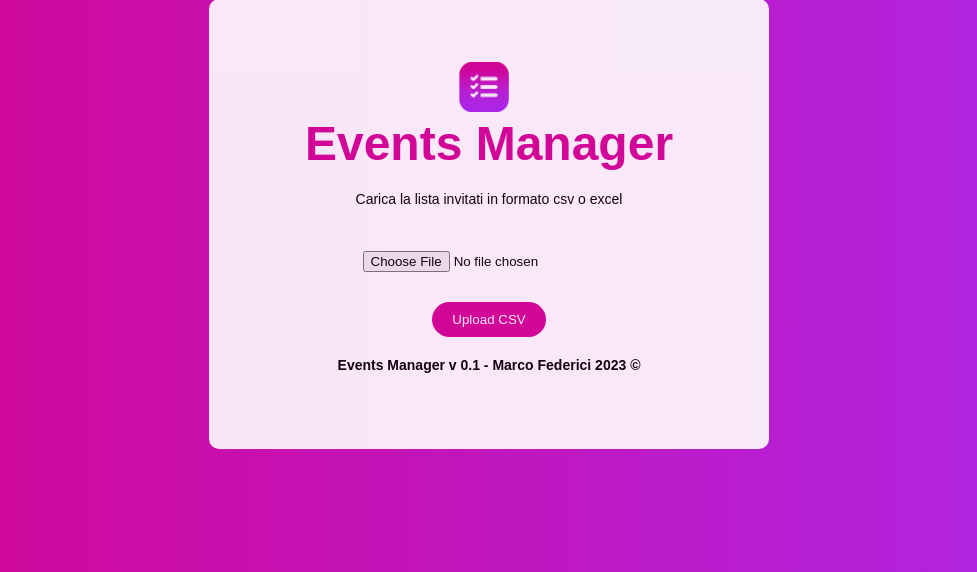
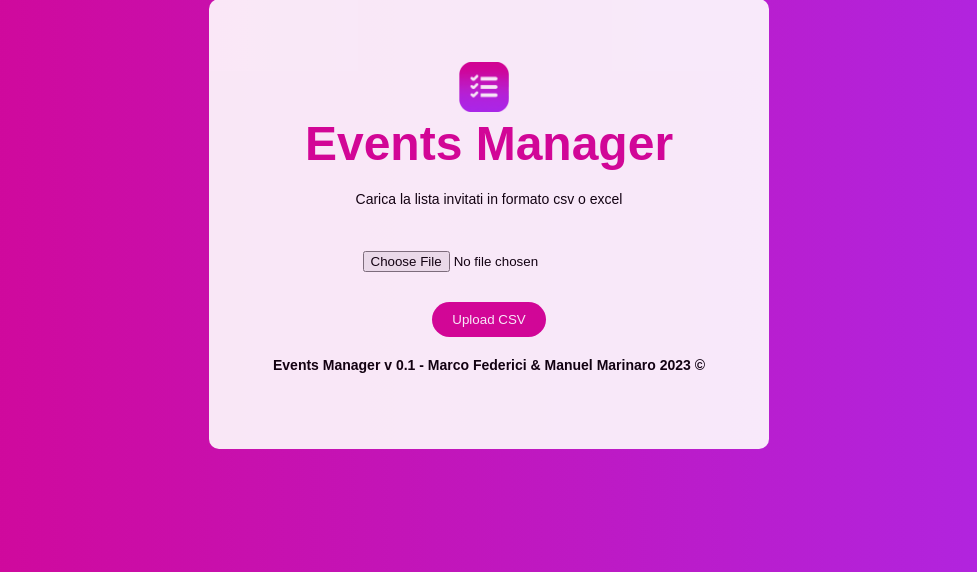
Before and after one commit to marcofederici98/eventsmanager, a Flask app: page / in a window 1280 px wide. Shown: the part 184-756 px from the top of the page, without its empty margins (151-1128 px from the left). Run offline with Flask 2, Linux system fonts and the light colour scheme.

```diff
--- a/templates/homepage.html
+++ b/templates/homepage.html
@@ -16,7 +16,7 @@
   <input type="file" name="data_file">
   <button type="submit">Upload CSV</button>
 </form>
-<p><b>Events Manager v 0.1 - Marco Federici 2023 ©</b></p>
+<p><b>Events Manager v 0.1 - Marco Federici & Manuel Marinaro 2023 ©</b></p>
     </div>
   </body>
 </html>
```
